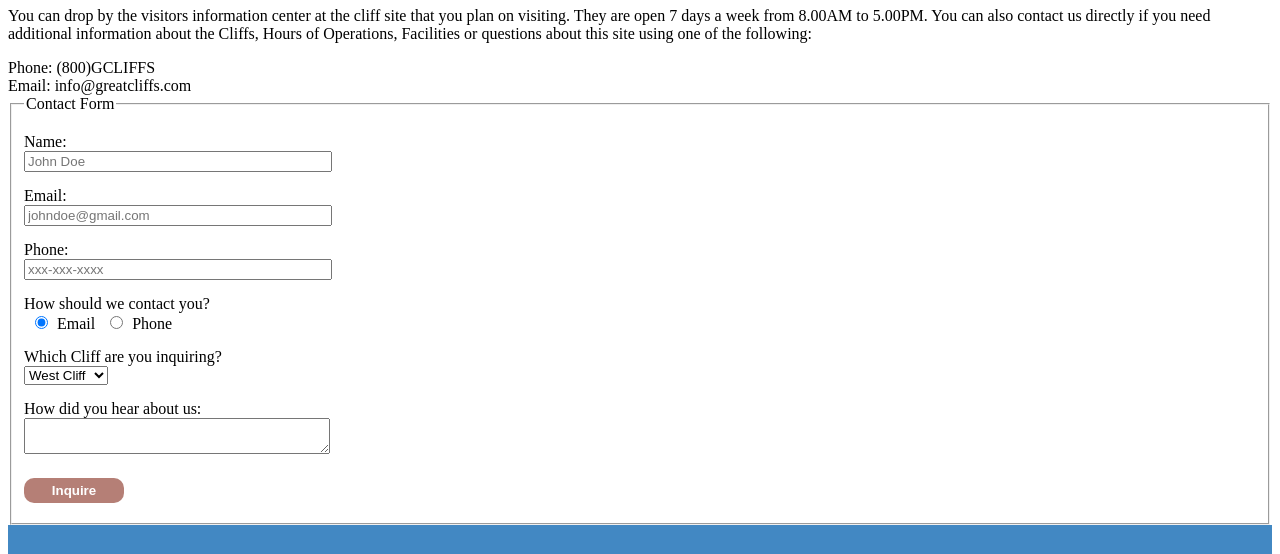
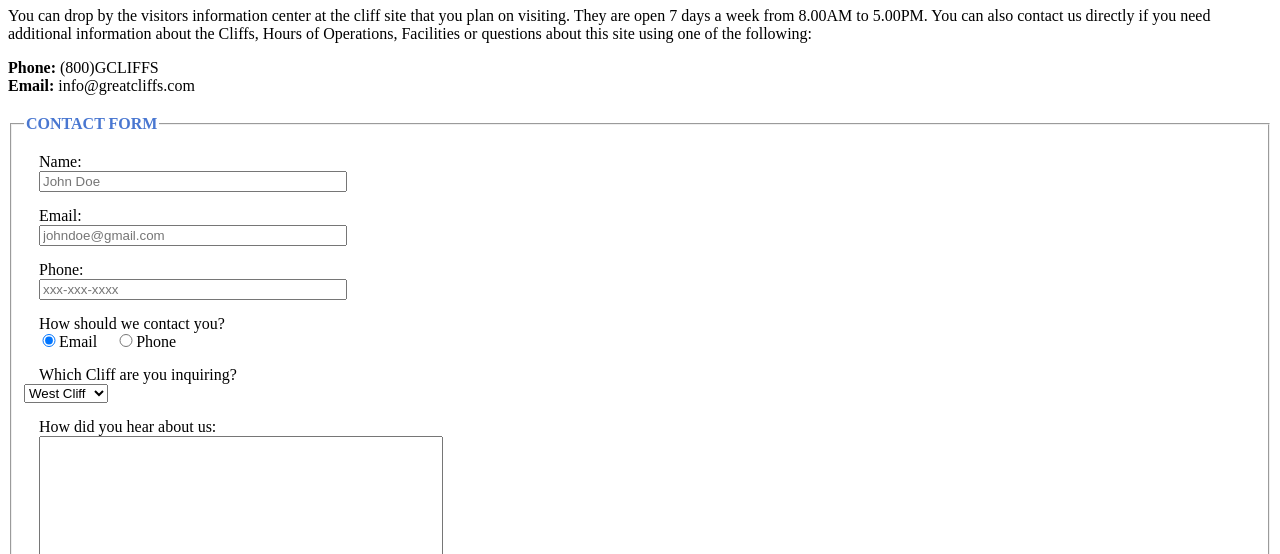
Before and after one commit to ting625/homework-module1, a plain HTML site: page contact.html in a window 1280 px wide. Shown: the part 529-1083 px from the top of the page. Drawn offline with Linux system fonts and the light colour scheme.

Commit message:
add week2 day1 HW contact page CSS style

```diff
--- a/contact.html
+++ b/contact.html
@@ -45,6 +45,8 @@
             <span>Phone:</span>
             <span>(800)GCLIFFS</span>
         </div>
+
+
         <div class="email">
             <span>Email:</span>
             <span>info@greatcliffs.com</span>
@@ -52,9 +54,10 @@
     </div>
 
     <!--form-->
+    <div class= "form">
     <form action="/contact" method="post">
     <fieldset>
-            <legend>Contact Form</legend>
+    <legend class="legend">Contact Form</legend>
     <div class="textbox">
         <label>Name:</label>
         <input type="text" name="name" placeholder="John Doe">
@@ -88,6 +91,7 @@
     <div class="button">
         <input type="submit" value="Inquire">
     </div>
+    </div>
 </fieldset>
 </form>
 
--- a/style.css
+++ b/style.css
@@ -79,7 +79,17 @@ padding: 40px;
 
 .main-content h2,h1 {
     color:#9ed034;
+
 }
+
+Span:first-child {
+    font-weight: bold;
+}
+
+Span:first-child {
+    font-weight: bold;
+}
+
 
 /* Partner */
 section {
@@ -105,43 +115,6 @@ section #partners .partner{
 section #partners .partner img{
     width: 90px;
     height: 90px;
-}
-
-.caption {
-    text-transform: uppercase;
-    font-weight: 600;
-    height: 40px;
-    padding-top: 15px;
-    color: #753a30;
-}
-
-label {
-    display: block;
-    margin: 15px 0 0 0; /* top, right, bottom, left */
-}
-
-input, textarea {
-    width: 300px;
-}
-
-input[type="radio"] { /* attribute selector */
-    width: 25px;
-}
-
-input[type="submit"] {
-    display: block;
-    margin: 20px 0 10px 0;
-    width: 100px;
-    background-color: #b57f76;
-    border: 0px;
-    color: #ffffff;
-    padding: 5px;
-    border-radius: 10px;
-    font-weight: bold;
-}
-
-input:focus {
-    background-color: gray;
 }
 
 /* Footer */
@@ -205,10 +178,10 @@ color: white;
 /* Activities */
 table {
     width: 1000px;
-    margin: 4em auto 0 auto;
+    margin: 4em auto 4em auto;
 }
 
-Caption {
+caption {
     background: #852B1B;
     height: 40px;
     color: #fff;
@@ -244,3 +217,56 @@ td:first-child {
     font-weight: bold;
     background: #BDE1FF;
 }
+
+/* Contact */
+label {
+    display: block;
+    margin: 15px 15px 0 15px; /* top, right, bottom, left */
+}
+
+input, textarea {
+    width: 300px;
+    margin: 0 15px 0 15px;
+}
+
+input[type="radio"] {
+    width: 20px;
+    margin: 0 0 0 15px;
+}
+
+input[type="submit"] {
+    display: block;
+    margin: 20px 0 10px 0;
+    width: 100px;
+    background-color: #4977D1;
+    border: 0px;
+    color: #ffffff;
+    padding: 5px;
+    font-weight: bold;
+    margin: 15px 15px 0 320px;
+}
+
+input:focus {
+    background-color: gray;
+}
+
+.legend {
+    text-transform: uppercase;
+    color:#4977D1;
+    font-weight: bold;
+    font-size: 16px;
+}
+
+.commentbox textarea {
+    padding-top: 150px;
+    padding-left: 100px;
+}
+
+.form {
+    margin-top: 20px;
+    margin-bottom: 40px;
+}
+
+.selectmenu select {
+    margin-right: 20px;
+}
```
Also changed, not shown: 1 other file. Lines whose indentation alone changed are shown as unchanged.
